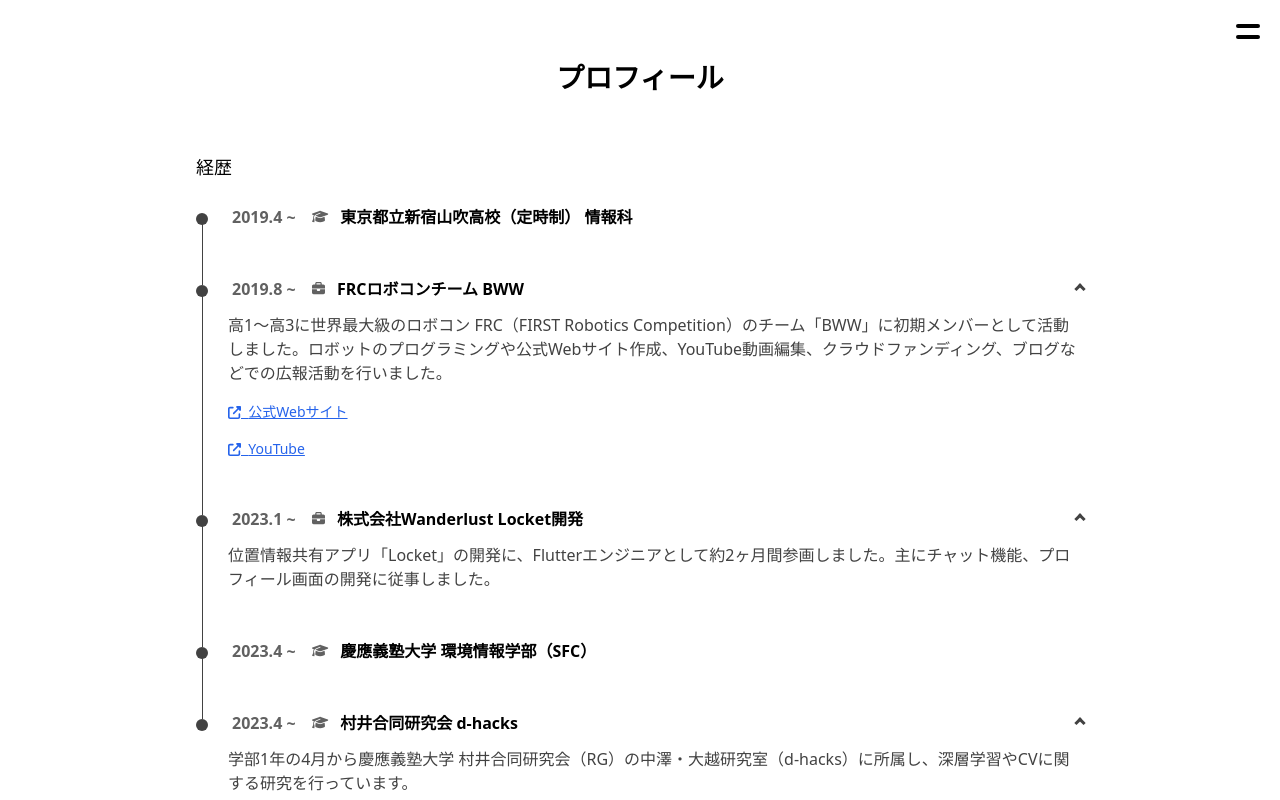
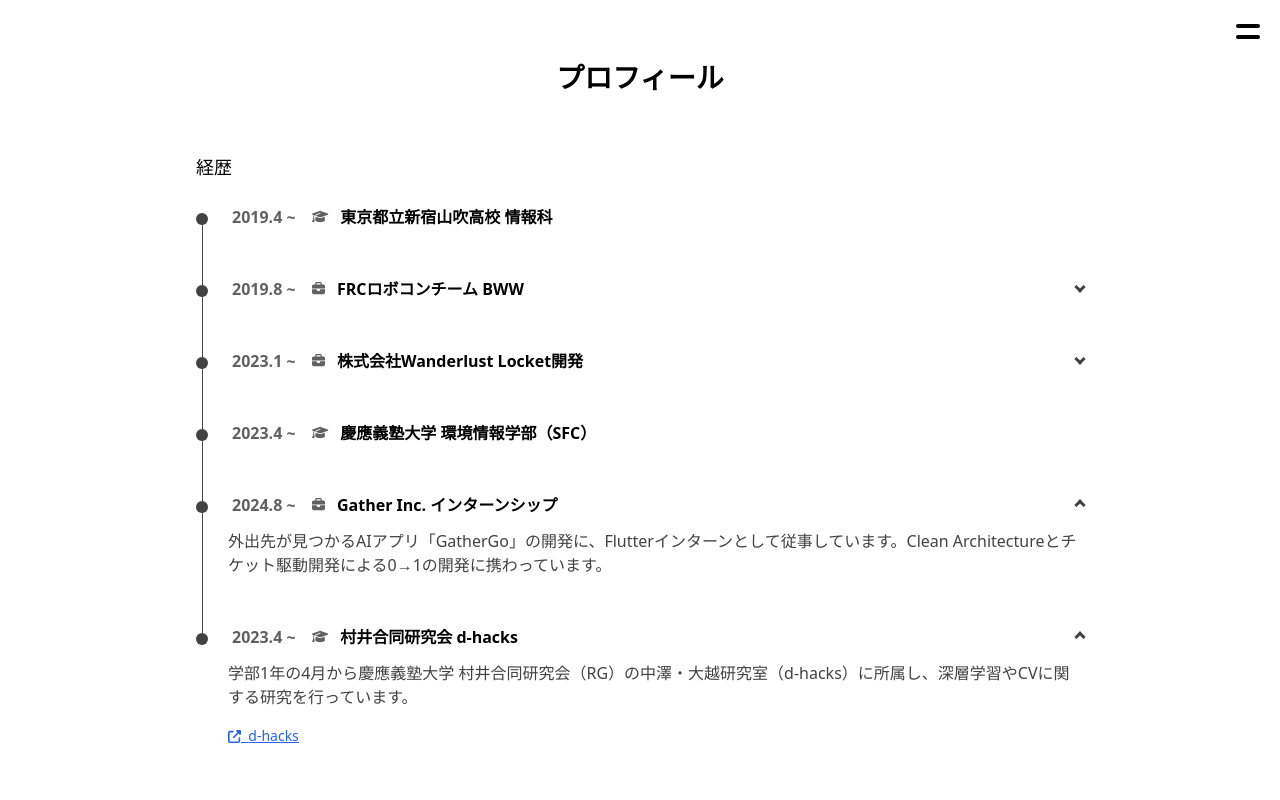
Before and after one commit to sakusaku3939/my-page, a Next.js app: page /profile in a window 1280 px wide. Shown: the top 800 px of the page. Built offline with nearby package versions, Linux system fonts and the light colour scheme.

Commit message:
Update timeline

```diff
--- a/src/pages/profile/index.tsx
+++ b/src/pages/profile/index.tsx
@@ -20,8 +20,8 @@ const Index = () => {
       <section className={index.section}>
         <h1 className={index.h1}>経歴</h1>
         <Timeline>
-          <TimeLineItem date="2019.4 ~" icon={faGraduationCap} title="東京都立新宿山吹高校（定時制） 情報科" />
-          <TimeLineItem date="2019.8 ~" icon={faBriefcase} title="FRCロボコンチーム BWW" open={true}>
+          <TimeLineItem date="2019.4 ~" icon={faGraduationCap} title="東京都立新宿山吹高校 情報科" />
+          <TimeLineItem date="2019.8 ~" icon={faBriefcase} title="FRCロボコンチーム BWW" open={false}>
             高1〜高3に世界最大級のロボコン FRC（FIRST Robotics
             Competition）のチーム「BWW」に初期メンバーとして活動しました。ロボットのプログラミングや公式Webサイト作成、YouTube動画編集、クラウドファンディング、ブログなどでの広報活動を行いました。
             <TimeLineLink
@@ -33,10 +33,13 @@ const Index = () => {
               href="https://www.youtube.com/@BWW8231"
             />
           </TimeLineItem>
-          <TimeLineItem date="2023.1 ~" icon={faBriefcase} title="株式会社Wanderlust Locket開発" open={true}>
-            位置情報共有アプリ「Locket」の開発に、Flutterエンジニアとして約2ヶ月間参画しました。主にチャット機能、プロフィール画面の開発に従事しました。
+          <TimeLineItem date="2023.1 ~" icon={faBriefcase} title="株式会社Wanderlust Locket開発" open={false}>
+            Flutterフロントエンドチームで約2ヶ月間、位置情報共有アプリ「Locket」の開発に従事しました。チャット機能やプロフィール画面などの新規開発や、チケット管理ツールを用いたスクラム開発を行いました。
           </TimeLineItem>
           <TimeLineItem date="2023.4 ~" icon={faGraduationCap} title="慶應義塾大学 環境情報学部（SFC）" />
+          <TimeLineItem date="2024.8 ~" icon={faBriefcase} title="Gather Inc. インターンシップ" open={true}>
+            外出先が見つかるAIアプリ「GatherGo」の開発に、Flutterインターンとして従事しています。Clean Architectureとチケット駆動開発による0→1の開発に携わっています。
+          </TimeLineItem>
           <TimeLineItem date="2023.4 ~" icon={faGraduationCap} title="村井合同研究会 d-hacks" open={true}>
             学部1年の4月から慶應義塾大学 村井合同研究会（RG）の中澤・大越研究室（d-hacks）に所属し、深層学習やCVに関する研究を行っています。
             <TimeLineLink
```
